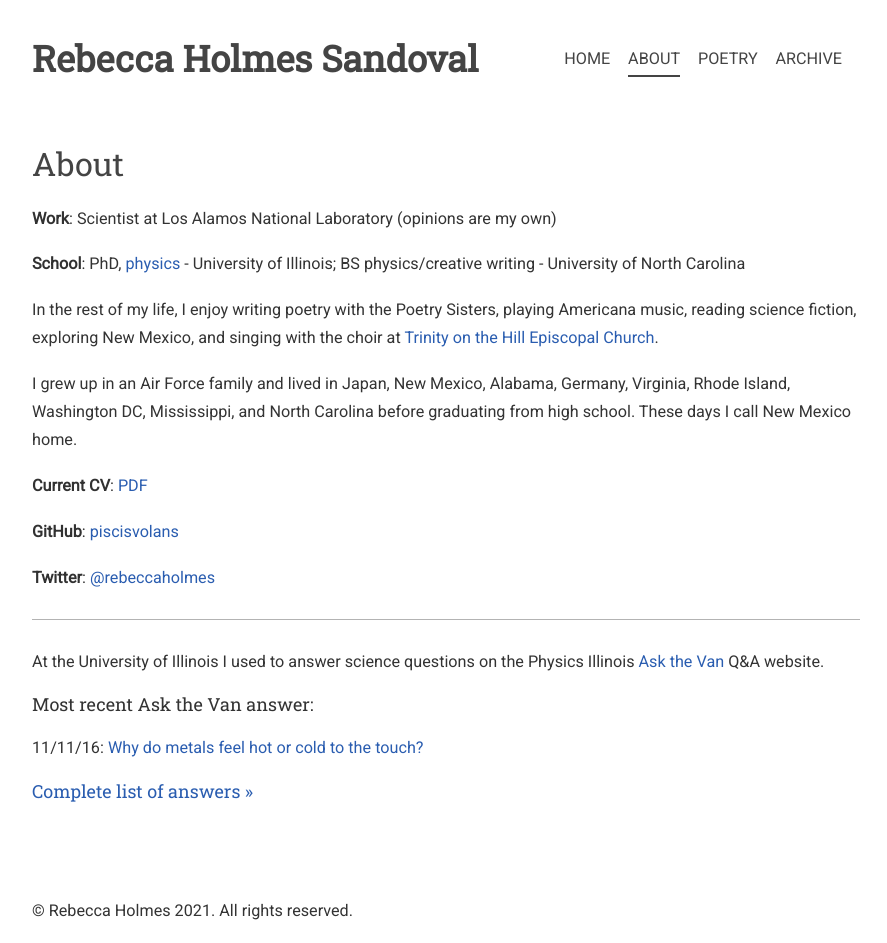
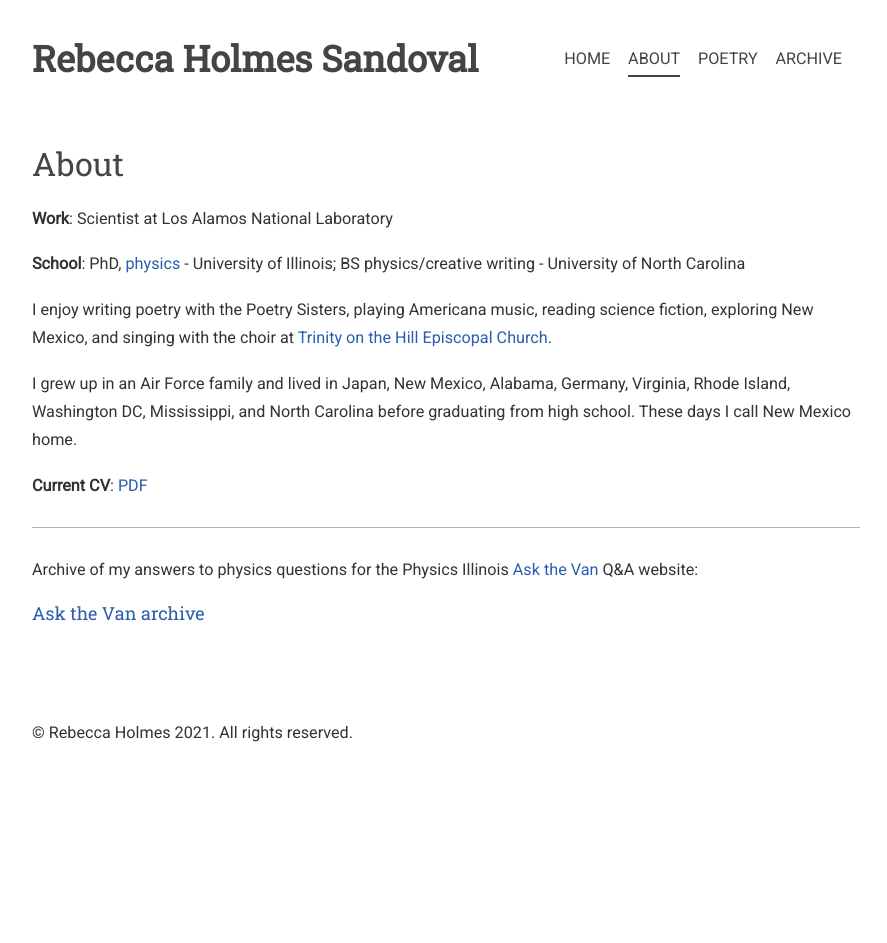
Before and after one commit to piscisvolans/piscisvolans.github.io, a Jekyll site: the page built from about.md, in a window 1280 px wide. Shown: the whole page, without its empty margins (194-1081 px from the left). Built offline with Jekyll 4.4.1, drawn with Linux system fonts in a browser that asks for light colours; nearby versions of some CDN libraries; some web fonts are replaced; comment, search, counter and statistics services are not loaded; after the commit the page ends 900 px from its top, so only the background shows below that.

Commit message:
Update about.md

```diff
--- a/about.md
+++ b/about.md
@@ -3,26 +3,18 @@ layout: page
 title: "About"
 ---
 
-**Work**: Scientist at Los Alamos National Laboratory (opinions are my own)
+**Work**: Scientist at Los Alamos National Laboratory
 
 **School**: PhD, [physics](http://research.physics.illinois.edu/QI/Photonics/) - University of Illinois; BS physics/creative writing - University of North Carolina
 
-In the rest of my life, I enjoy writing poetry with the Poetry Sisters, playing Americana music, reading science fiction, exploring New Mexico, and singing with the choir at [Trinity on the Hill Episcopal Church](http://latoth.org/).
+I enjoy writing poetry with the Poetry Sisters, playing Americana music, reading science fiction, exploring New Mexico, and singing with the choir at [Trinity on the Hill Episcopal Church](http://latoth.org/).
 
 I grew up in an Air Force family and lived in Japan, New Mexico, Alabama, Germany, Virginia, Rhode Island, Washington DC, Mississippi, and North Carolina before graduating from high school. These days I call New Mexico home.
 
 **Current CV**: <a href="{{ site.baseurl }}/public/pdf/cv_external_2019-10.pdf">PDF</a>
 
-**GitHub**: [piscisvolans](https://github.com/piscisvolans)
-
-**Twitter**: [@rebeccaholmes](https://twitter.com/rebeccaholmes)
-
 <hr>
 
-At the University of Illinois I used to answer science questions on the Physics Illinois [Ask the Van](http://van.physics.illinois.edu/qa/) Q&A website.
+Archive of my answers to physics questions for the Physics Illinois [Ask the Van](http://van.physics.illinois.edu/qa/) Q&A website:
 
-### Most recent Ask the Van answer:
-
-{{ site.data.askthevan.last.date | date: "%-m/%-d/%y"}}: <a href="{{ site.data.askthevan.last.url }}">{{ site.data.askthevan.last.title }}</a>
-
-#### <a href="{{ site.baseurl }}/askthevan">Complete list of answers &raquo;</a>
+#### <a href="{{ site.baseurl }}/askthevan">Ask the Van archive</a>
```
